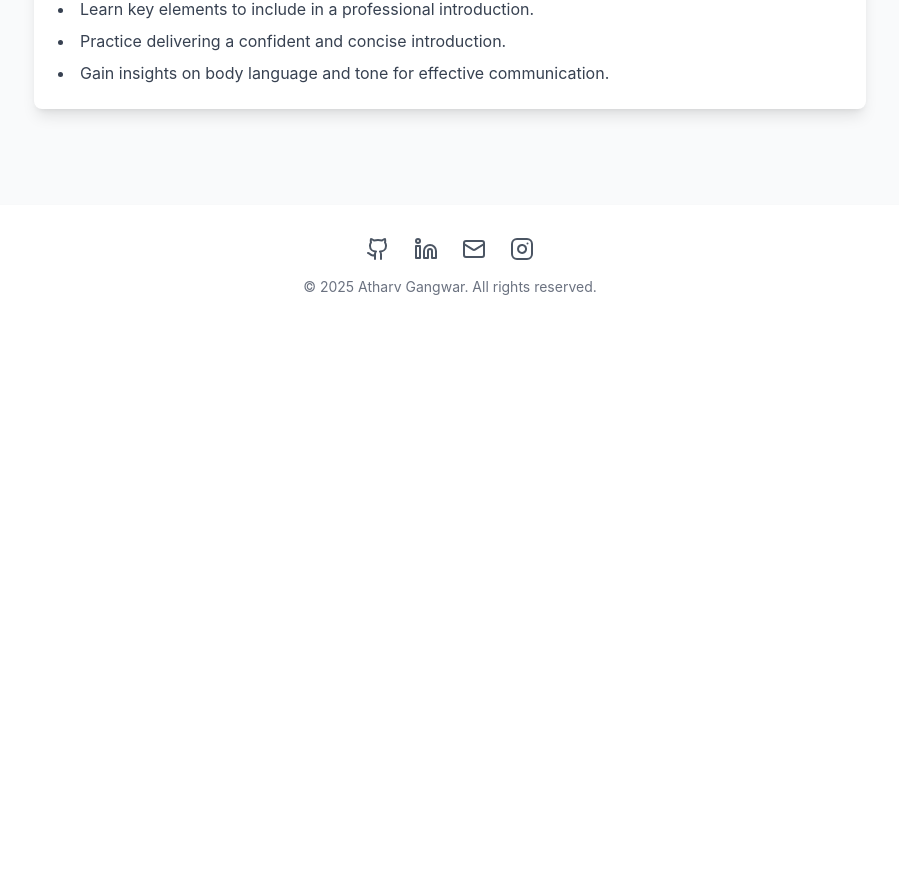
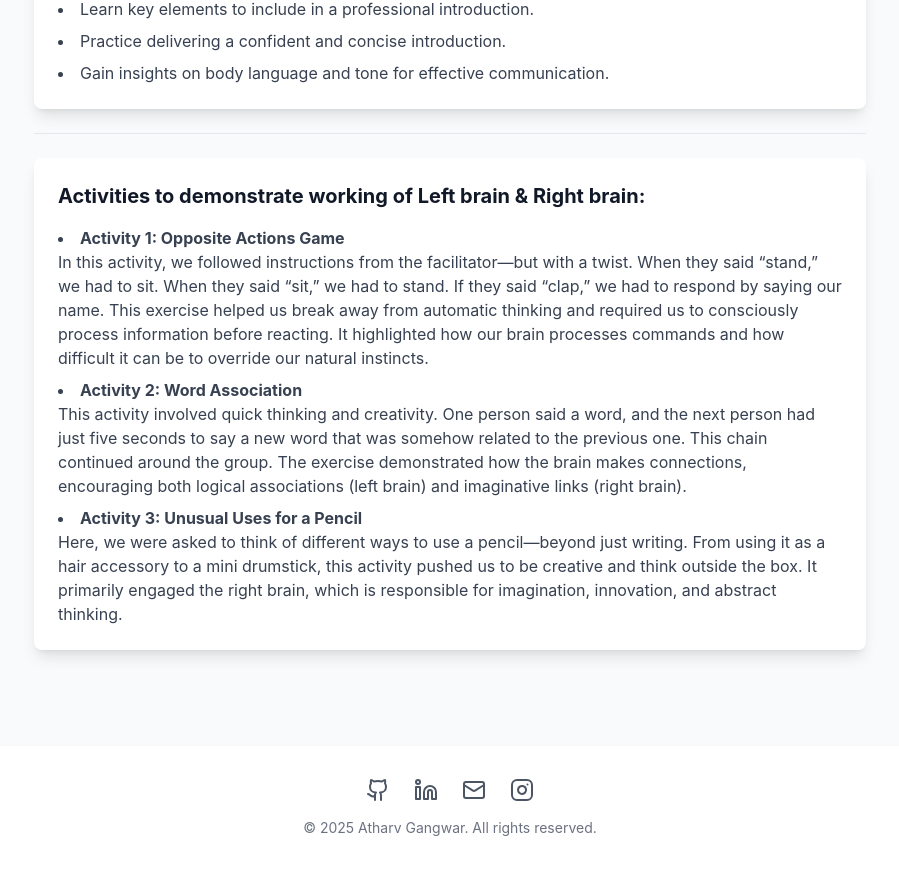
Before and after one commit to AtharvGangwar48/AboutAtharv, a React (Vite) app: page /softskills/week1 in a window 1280 px wide. Shown: the part 771-1641 px from the top of the page, without its empty margins (190-1089 px from the left). Before the commit the page ends 1100 px from the top, so only its background shows below. Built offline with nearby package versions, Linux system fonts and the light colour scheme.

Commit message:
Update week1.tsx
completed all remaing thig on the page

```diff
--- a/src/pages/week/week1.tsx
+++ b/src/pages/week/week1.tsx
@@ -20,7 +20,7 @@ function Week1() {
       <div className="mb-8">
         <iframe
           className="w-full h-64 sm:h-96 rounded-lg shadow-lg"
-          src="https://www.youtube.com/embed/YOUR_VIDEO_ID"
+          src="https://drive.google.com/file/d/1Oh28tBiX0h0pOkSv5QJrn2ylRGg4I-Wy/preview"
           title="Professional Self-Introduction"
           allowFullScreen
         ></iframe>
@@ -37,6 +37,19 @@ function Week1() {
           <li>Gain insights on body language and tone for effective communication.</li>
         </ul>
       </div>
+      <br />
+      <hr />
+      <br />
+      <div className="bg-white p-6 rounded-lg shadow-lg">
+        <h2 className="text-xl font-bold text-gray-900 mb-4">
+          Activities to demonstrate working of Left brain & Right brain:
+        </h2>
+        <ul className="list-disc list-inside text-gray-700 space-y-2">
+          <li><strong>Activity 1: Opposite Actions Game</strong><br />In this activity, we followed instructions from the facilitator—but with a twist. When they said “stand,” we had to sit. When they said “sit,” we had to stand. If they said “clap,” we had to respond by saying our name. This exercise helped us break away from automatic thinking and required us to consciously process information before reacting. It highlighted how our brain processes commands and how difficult it can be to override our natural instincts.</li>
+          <li><strong>Activity 2: Word Association</strong><br />This activity involved quick thinking and creativity. One person said a word, and the next person had just five seconds to say a new word that was somehow related to the previous one. This chain continued around the group. The exercise demonstrated how the brain makes connections, encouraging both logical associations (left brain) and imaginative links (right brain).</li>
+          <li><strong>Activity 3: Unusual Uses for a Pencil</strong><br />Here, we were asked to think of different ways to use a pencil—beyond just writing. From using it as a hair accessory to a mini drumstick, this activity pushed us to be creative and think outside the box. It primarily engaged the right brain, which is responsible for imagination, innovation, and abstract thinking.</li>
+        </ul>
+      </div>
     </div>
   );
 }
```
